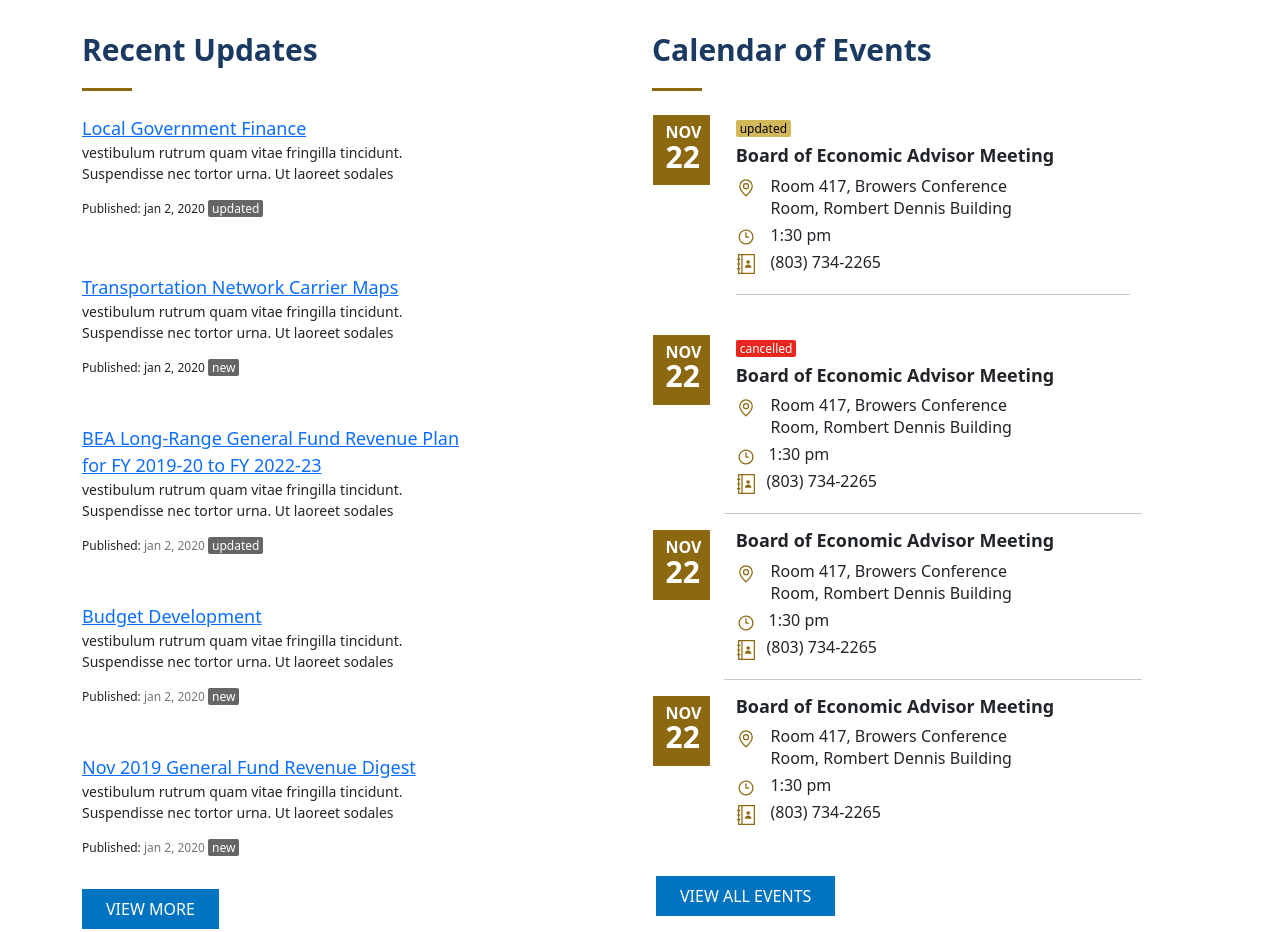
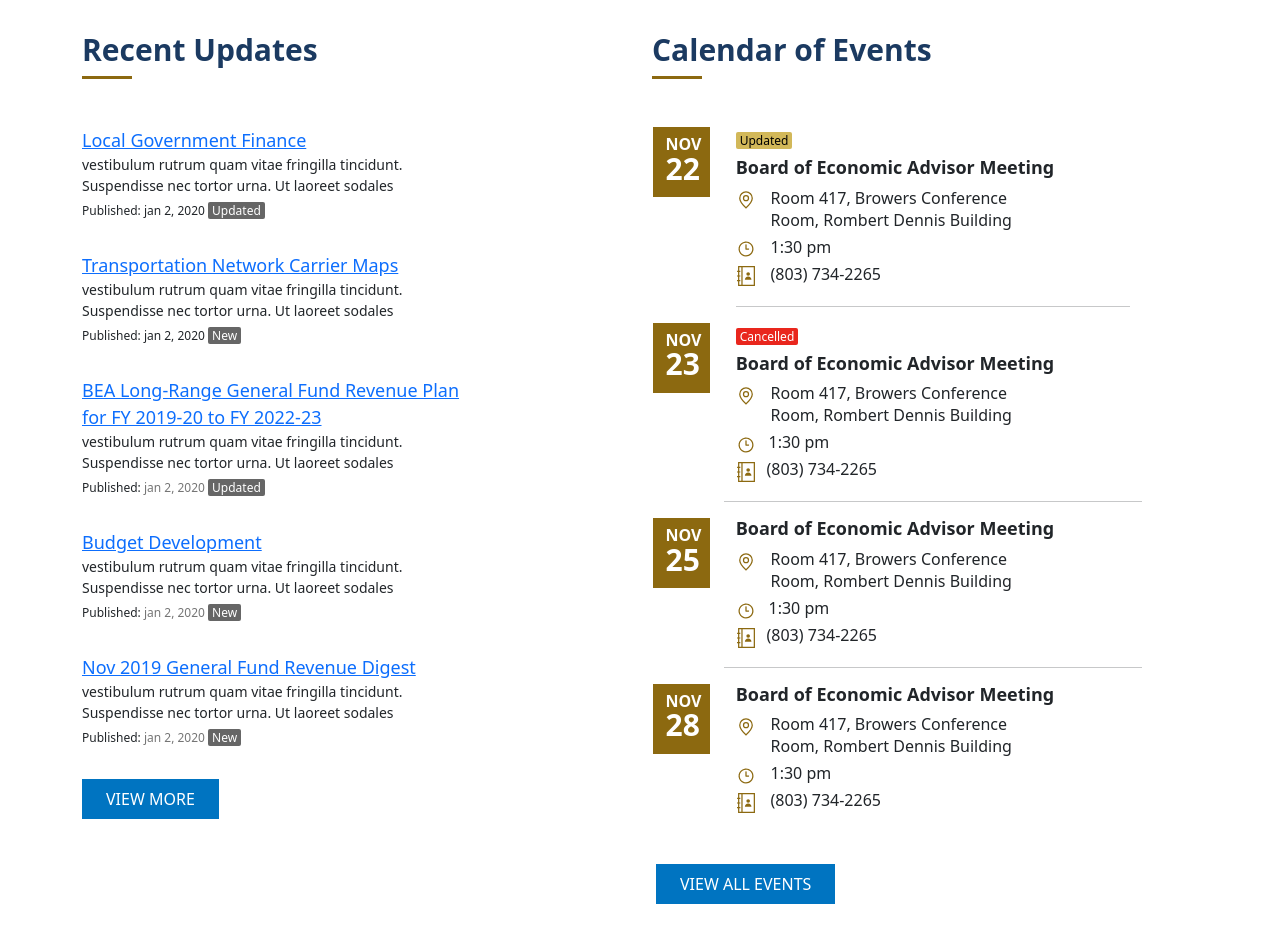
Before and after one commit to basit477/South-Carolina-Revenue-and-Fiscal-Affairs-Office, a plain HTML site: page new.html in a window 1280 px wide. Shown: the part 400-1332 px from the top of the page. Drawn offline with nearby package versions, Linux system fonts and the light colour scheme.

Commit message:
fixed aligment and spacing fixed aligment and spacing

```diff
--- a/css/main.css
+++ b/css/main.css
@@ -6,6 +6,7 @@
 
 /*backgrounds and colors*/
 .service-divider{
+    margin-left: 0.8rem;
     height: 10px;
     background-color: var(--blue);
 }
@@ -50,7 +51,7 @@
     background-color: #8c6910;
     height: 3px;
     width: 50px;
-    margin-top: 20px;
+    margin-top: 0px;
 }
 
 
@@ -77,6 +78,7 @@
 .updates-meta-text{
     font-family: system-ui, -apple-system, BlinkMacSystemFont, 'Segoe UI', Roboto, Oxygen, Ubuntu, Cantarell, 'Open Sans', 'Helvetica Neue', sans-serif;
     font-size: 12px;
+    margin-top: -10px;
 }
 .event-month{
     font-family: system-ui, -apple-system, BlinkMacSystemFont, 'Segoe UI', Roboto, Oxygen, Ubuntu, Cantarell, 'Open Sans', 'Helvetica Neue', sans-serif;
--- a/new.html
+++ b/new.html
@@ -49,55 +49,55 @@
                <h3 class="heading-text">Recent Updates</h3>
                <div class="event-divider"></div>
                <!--first news-->
-               <div class="row py-4 pr--5">
+               <div class="row pb-3 pt-5 pr--5">
                   <a  class="updates-heading" href="#">Local Government Finance</a>
                   <p class="updates-subtext ">
                     vestibulum rutrum quam vitae fringilla tincidunt. Suspendisse nec tortor urna. Ut laoreet sodales
                   </p>
                   <p class="updates-meta-text">
                      Published: jan 2, 2020
-                     <span class="update-tag px-1">updated</span>
+                     <span class="update-tag px-1">Updated</span>
                   </p>
                </div>
                <!--end of first news-->
                <!--second news-->
-               <div class="row py-3 pr--5">
+               <div class="row pb-3 pr--5">
                   <a class="updates-heading" href="#">Transportation Network Carrier Maps</a>
                   <p class="updates-subtext">
                     vestibulum rutrum quam vitae fringilla tincidunt. Suspendisse nec tortor urna. Ut laoreet sodales
                   </p>
                   <p class="updates-meta-text">
                      Published: jan 2, 2020
-                     <span class="update-tag px-1">new</span>
+                     <span class="update-tag px-1">New</span>
                   </p>
                </div>
                <!--end of second news-->
                <!--third news-->
-               <div class="row py-3 pr--5">
+               <div class="row pb-3 pr--5">
                   <a class="updates-heading" href="#">BEA Long-Range General Fund Revenue Plan for FY 2019-20 to FY 2022-23</a>
                   <p class="updates-subtext">
                     vestibulum rutrum quam vitae fringilla tincidunt. Suspendisse nec tortor urna. Ut laoreet sodales
                   </p>
                   <p class="updates-meta-text">
                      Published: <span class="update-date">jan 2, 2020</span>
-                     <span class="update-tag px-1">updated</span>
+                     <span class="update-tag px-1">Updated</span>
                   </p>
                </div>
                <!--end of third news-->
                <!--fourth news-->
-               <div class="row py-3 pr--5">
+               <div class="row pb-3 pr--5">
                   <a class="updates-heading" href="#">Budget Development</a>
                   <p class="updates-subtext">
                     vestibulum rutrum quam vitae fringilla tincidunt. Suspendisse nec tortor urna. Ut laoreet sodales
                   </p>
                   <p class="updates-meta-text">
                      Published: <span class="update-date">jan 2, 2020</span>
-                     <span class="update-tag px-1">new</span>
+                     <span class="update-tag px-1">New</span>
                   </p>
                </div>
                <!--end of fourth news-->
                <!--fifth news-->
-               <div class="row py-3 pr--5">
+               <div class="row pb-3 pr--5">
                   <a class="updates-heading" href="#">Nov 2019 General Fund Revenue Digest</a>
                   <p class="updates-subtext">
                     vestibulum rutrum quam vitae fringilla tincidunt. Suspendisse nec tortor urna. Ut laoreet sodales
@@ -105,7 +105,7 @@
                   <p class="updates-meta-text">
                      Published:
                      <span class="update-date">jan 2, 2020</span>
-                     <span class="update-tag px-1">new</span>
+                     <span class="update-tag px-1">New</span>
                   </p>
                </div>
                <!--end of fifth news-->
@@ -118,7 +118,7 @@
                <h3 class="heading-text">Calendar of Events</h3>
                <div class="event-divider"></div>
                <!--First Event-->
-               <div class="row py-4">
+               <div class="row pt-5">
                   <div class="col-lg-2 col-md-4 col-3">
                      <div class="row mx-auto event-time-card">
                         <p class="event-month">NOV</p>
@@ -126,7 +126,7 @@
                      </div>
                   </div>
                   <div class="col-lg-10 col-md-8 col-9">
-                     <p><span class="event-up-tag px-1">updated</span> </p>
+                     <p><span class="event-up-tag px-1">Updated</span> </p>
                      <h4 class="event-heading mt---10">Board of Economic Advisor Meeting</h4>
                      <div class="row d-flex">
                         <div class="col-1">
@@ -161,11 +161,11 @@
                   <div class="col-lg-2 col-md-4 col-3">
                      <div class="row mx-auto event-time-card">
                         <p class="event-month">NOV</p>
-                        <p class="event-date">22</p>
+                        <p class="event-date">23</p>
                      </div>
                   </div>
                   <div class="col-lg-10 col-md-8 col-9">
-                     <p><span class="event-can-tag px-1">cancelled</span> </p>
+                     <p><span class="event-can-tag px-1">Cancelled</span> </p>
                      <h4 class="event-heading mt---10">Board of Economic Advisor Meeting</h4>
                      <div class="row d-flex">
                         <div class="col-1">
@@ -200,7 +200,7 @@
                   <div class="col-lg-2 col-md-4 col-3">
                      <div class="row mx-auto event-time-card">
                         <p class="event-month">NOV</p>
-                        <p class="event-date">22</p>
+                        <p class="event-date">25</p>
                      </div>
                   </div>
                   <div class="col-lg-10 col-md-8 col-9">
@@ -238,7 +238,7 @@
                   <div class="col-lg-2 col-md-4 col-3">
                      <div class="row mx-auto event-time-card">
                         <p class="event-month">NOV</p>
-                        <p class="event-date">22</p>
+                        <p class="event-date">28</p>
                      </div>
                   </div>
                   <div class="col-lg-10 col-md-8 col-9">
```
